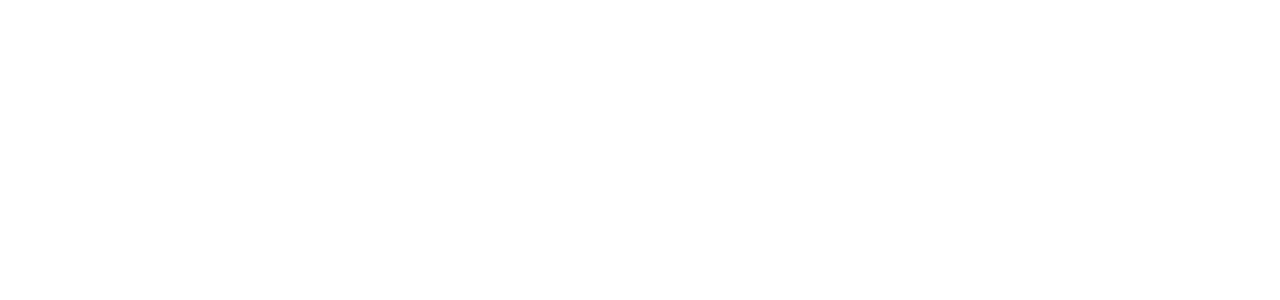
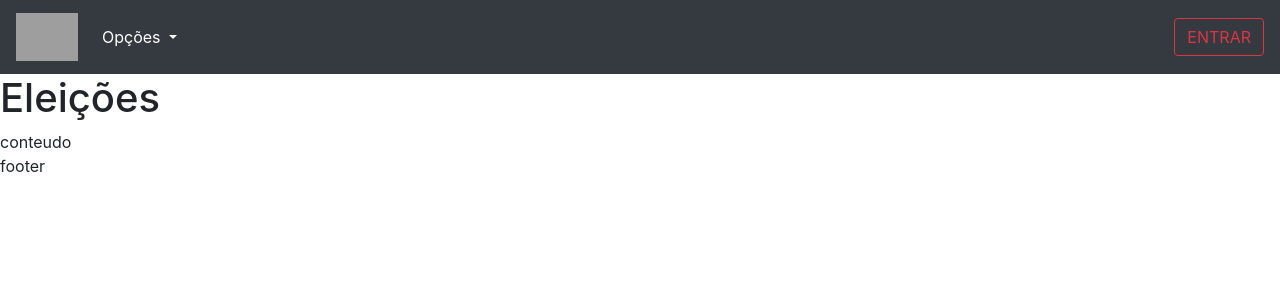
Before and after one commit to Raylla-Silva12/Metstar_Hackaton, a PHP site: page / in a window 1280 px wide. Before the commit the part shown is empty. Shown: the top 300 px of the page. Run offline with PHP 8.4, Linux system fonts and the light colour scheme; grey boxes are pictures that could not be loaded.

Commit message:
alterações no index

```diff
--- a/index.php
+++ b/index.php
@@ -15,6 +15,38 @@
 </head>
 <body>
 
+    <!-- NAVIGATION -->
+    <nav class="navbar navbar-expand navbar-light bg-dark">
+    <a class="navbar-brand" href="#">
+        <img src="#" width="62" height="48" alt="logo-abura">
+    </a>
+    <div class="collapse navbar-collapse" id="navbarSupportedContent">
+        <ul class="navbar-nav mr-auto">
+            <li class="nav-item dropdown">
+                <a class="nav-link dropdown-toggle text-white" href="#" id="navbarDropdown" role="button" data-toggle="dropdown" aria-expanded="false">
+                    Opções
+                </a>
+                <div class="dropdown-menu" aria-labelledby="navbarDropdown">
+                    <a class="dropdown-item" href="#">Nome</a>
+                    <div class="dropdown-divider"></div>
+                    <a class="dropdown-item" href="#">Nome</a>
+                </div>
+            </li>
+        </ul>
+    </div>
+    <a href="#"><button class="btn btn-outline-danger my-2 my-sm-0" type="submit">ENTRAR</button></a>
+</nav>
+<!-- FIM NAVIGATION -->
+
+    <header>
+        <h1>Eleições</h1>
+    </header>
+    <main>
+        conteudo
+    </main>
+    <footer>
+        footer
+    </footer>
 
 
     <!-- SCRIPTS -->
```
